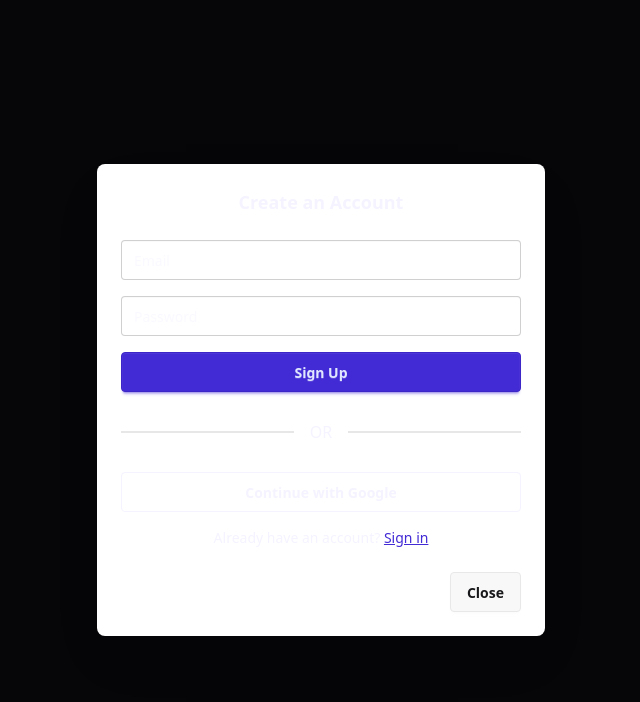
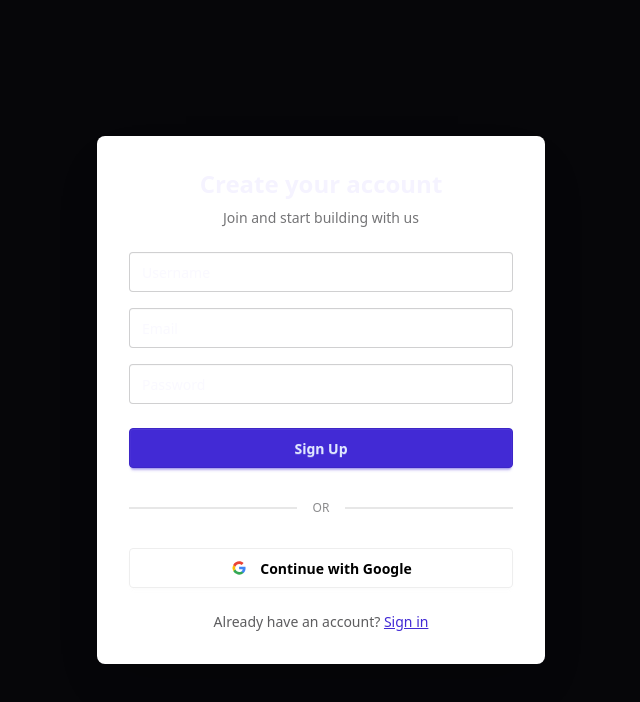
Before and after one commit to Aritra640/Sketcha, a Next.js app in the folder apps/sketcha/: page /auth/signup in a window 1280 px wide. Shown: the top 702 px of the page, without its empty margins (319-959 px from the left). Built offline with nearby package versions, Linux system fonts and the light colour scheme.

Commit message:
ui changes

```diff
--- a/apps/sketcha/app/page.tsx
+++ b/apps/sketcha/app/page.tsx
@@ -17,7 +17,7 @@ export default function Home() {
             <span className="text-xl font-bold text-violet-100">Sketcha</span>
           </div>
           <Link
-            href="/demo"
+            href="/demo_canvas"
             className="px-4 py-2 bg-violet-600 hover:bg-violet-500 text-white rounded-lg font-medium transition-colors"
           >
             Try Demo
--- a/apps/sketcha/components/auth/authmodal.tsx
+++ b/apps/sketcha/components/auth/authmodal.tsx
@@ -1,3 +1,4 @@
+//NOTE: AI made
 import Link from "next/link";
 
 interface AuthModalProps {
@@ -9,12 +10,29 @@ export default async function AuthModal({ type }: AuthModalProps) {
 
   return (
     <dialog className="modal modal-open">
-      <div className="modal-box w-11/12 max-w-md">
-        <h3 className="text-lg font-bold text-center">
-          {isSignin ? "Sign In" : "Create an Account"}
-        </h3>
+      <div className="modal-box w-11/12 max-w-md p-8">
+        {/* Header */}
+        <div className="text-center space-y-2">
+          <h3 className="text-2xl font-bold">
+            {isSignin ? "Welcome Back" : "Create your account"}
+          </h3>
+          <p className="text-sm text-base-content/60">
+            {isSignin
+              ? "Sign in to continue"
+              : "Join and start building with us"}
+          </p>
+        </div>
 
+        {/* Form */}
         <div className="mt-6 flex flex-col gap-4">
+          {!isSignin && (
+            <input
+              type="text"
+              placeholder="Username"
+              className="input input-bordered w-full"
+            />
+          )}
+
           <input
             type="email"
             placeholder="Email"
@@ -27,20 +45,51 @@ export default async function AuthModal({ type }: AuthModalProps) {
             className="input input-bordered w-full"
           />
 
-          <button className="btn btn-primary w-full">
+          <button className="btn btn-primary w-full mt-2">
             {isSignin ? "Sign In" : "Sign Up"}
           </button>
 
-          <div className="divider">OR</div>
+          {/* Divider */}
+          <div className="divider text-xs text-base-content/50">OR</div>
 
-          <button className="btn btn-outline w-full">
+          {/* Google Button */}
+          <button className="btn w-full bg-white text-black border border-base-300 hover:bg-gray-50 flex items-center gap-3">
+            <svg
+              aria-label="Google logo"
+              width="18"
+              height="18"
+              xmlns="http://www.w3.org/2000/svg"
+              viewBox="0 0 512 512"
+            >
+              <g>
+                <path d="m0 0H512V512H0" fill="#fff"></path>
+                <path
+                  fill="#34a853"
+                  d="M153 292c30 82 118 95 171 60h62v48A192 192 0 0190 341"
+                ></path>
+                <path
+                  fill="#4285f4"
+                  d="m386 400a140 175 0 0053-179H260v74h102q-7 37-38 57"
+                ></path>
+                <path
+                  fill="#fbbc02"
+                  d="m90 341a208 200 0 010-171l63 49q-12 37 0 73"
+                ></path>
+                <path
+                  fill="#ea4335"
+                  d="m153 219c22-69 116-109 179-50l55-54c-78-75-230-72-297 55"
+                ></path>
+              </g>
+            </svg>
+
             Continue with Google
           </button>
 
-          <p className="text-center text-sm">
+          {/* Footer */}
+          <p className="text-center text-sm mt-2 text-base-content/70">
             {isSignin ? (
               <>
-                Don't have an account?{" "}
+                Don’t have an account?{" "}
                 <Link href="/auth/signup" className="link link-primary">
                   Sign up
                 </Link>
@@ -55,12 +104,6 @@ export default async function AuthModal({ type }: AuthModalProps) {
             )}
           </p>
         </div>
-
-        <div className="modal-action">
-          <Link href="/" className="btn">
-            Close
-          </Link>
-        </div>
       </div>
     </dialog>
   );
--- /dev/null
+++ b/apps/sketcha/components/auth/button.tsx
@@ -0,0 +1,7 @@
+export function AuthButton() {
+  return (
+    <button className="btn w-full rounded-lg bg-selectedtool hover:bg-collab border-none text-white font-medium transition-all">
+      Sign up
+    </button>
+  );
+}
--- a/apps/sketcha/components/menu/menubar.tsx
+++ b/apps/sketcha/components/menu/menubar.tsx
@@ -16,7 +16,7 @@ export function MenuBar() {
     >
       <div
         onClick={(e) => e.stopPropagation()}
-        className="shadow-background rounded-r-xl bg-toolarea w-60 h-screen"
+        className="shadow-background bg-background border-r border-slate-800 rounded-r-xl md:w-72 h-screen"
       >
         <MenuContent />
       </div>
--- a/apps/sketcha/components/menu/menucontent.tsx
+++ b/apps/sketcha/components/menu/menucontent.tsx
@@ -1,6 +1,88 @@
+"use client";
+
+import { useAtom } from "jotai";
+import { userDataAtom, userModeAtom } from "../../store/state/state";
+import { AuthButton } from "../auth/button";
+
+function Avatar({ letter }: { letter: string }) {
+  return (
+    <div className="avatar">
+      <div className="w-20 rounded-full bg-gradient-to-br from-indigo-500 to-purple-600 flex items-center justify-center text-white text-2xl font-semibold shadow-lg">
+        {letter}
+      </div>
+    </div>
+  );
+}
+
+
+function Feature({ icon, text }: { icon: string; text: string }) {
+  return (
+    <div className="flex items-center gap-3 text-sm text-slate-300 hover:text-white transition">
+
+      <div className="flex items-center justify-center w-7 h-7 rounded-md bg-slate-800 text-sm">
+        {icon}
+      </div>
+
+      <span>{text}</span>
+
+    </div>
+  );
+}
+
+function GuestUserAdvertisement() {
+  return (
+    <div className="w-full mt-6 rounded-xl border border-slate-800 bg-slate-900/70 backdrop-blur-md p-5 shadow-lg hover:border-slate-700 transition">
+
+      {/* Header */}
+      <div className="mb-5">
+        <h2 className="text-sm text-center font-semibold text-slate-100">
+          Unlock the full experience
+        </h2>
+
+        <p className="text-xs text-center text-slate-400 mt-1 leading-relaxed">
+          Create an account to save your work and collaborate with others.
+        </p>
+      </div>
+
+      {/* Features */}
+      <div className="flex flex-col gap-3 mb-5">
+
+        <Feature icon="💾" text="Save your canvases" />
+
+        <Feature icon="🤝" text="Collaborate with teammates" />
+
+        <Feature icon="☁️" text="Access your work anywhere" />
+
+      </div>
+
+      {/* CTA */}
+      <AuthButton />
+    </div>
+  );
+}
+
 export function MenuContent() {
+  const [userMode] = useAtom(userModeAtom);
+  const [userData] = useAtom(userDataAtom);
 
-  return <div>
-    Menu content goes here
-  </div>
+  const isGuest = userMode === "guest";
+  const username = isGuest ? userData.GuestName : userData.name;
+
+  return (
+    <div className="w-full px-5 py-8 flex flex-col items-center">
+      <Avatar letter={username?.[0]?.toUpperCase() ?? "U"} />
+
+      <div className="mt-4 text-sm font-mono text-slate-200">
+        {username}
+      </div>
+
+      {isGuest && (
+        <span className="text-xs text-slate-500 mt-1">
+          Guest session
+        </span>
+      )}
+
+      {isGuest && <GuestUserAdvertisement />}
+    </div>
+  );
 }
--- a/apps/sketcha/store/state/state.tsx
+++ b/apps/sketcha/store/state/state.tsx
@@ -1,13 +1,22 @@
 import { atom } from "jotai";
 import { toolTypes } from "../types/toolTypes";
 import { Shapes } from "../types/shapes/shapeProps";
+import { UserDataType } from "../types/user";
+import { GetGuestName } from "../../utils/guest";
 
 export const toolAtom = atom<toolTypes>("none");
 export const lockAtom = atom<true | false>(false);
 export const menuAtom = atom<true | false>(false);
-export const collabAtom = atom<true| false>(false);
-export const themeAtom = atom<"dark"|"bright">("dark");
+export const collabAtom = atom<true | false>(false);
+export const themeAtom = atom<"dark" | "bright">("dark");
 
 export const drawnAtom = atom<Shapes[]>([]);
 
 export const selectedIdAtom = atom<string | null>(null);
+export const userModeAtom = atom<"signed" | "guest">("guest");
+
+const sampleUserData: UserDataType = {
+  isGuest: true,
+  GuestName: GetGuestName(),
+};
+export const userDataAtom = atom<UserDataType>(sampleUserData);
--- /dev/null
+++ b/apps/sketcha/store/types/user.tsx
@@ -0,0 +1,8 @@
+export type UserDataType = {
+  name?: string;
+  id?: string;
+  avatarURL?: string;
+  email?: string;
+  isGuest?: boolean;
+  GuestName?: string;
+};
--- /dev/null
+++ b/apps/sketcha/utils/guest.ts
@@ -0,0 +1,3 @@
+export function GetGuestName(): string {
+  return `Guest@${crypto.randomUUID().slice(0, 7)}`;
+}
```
